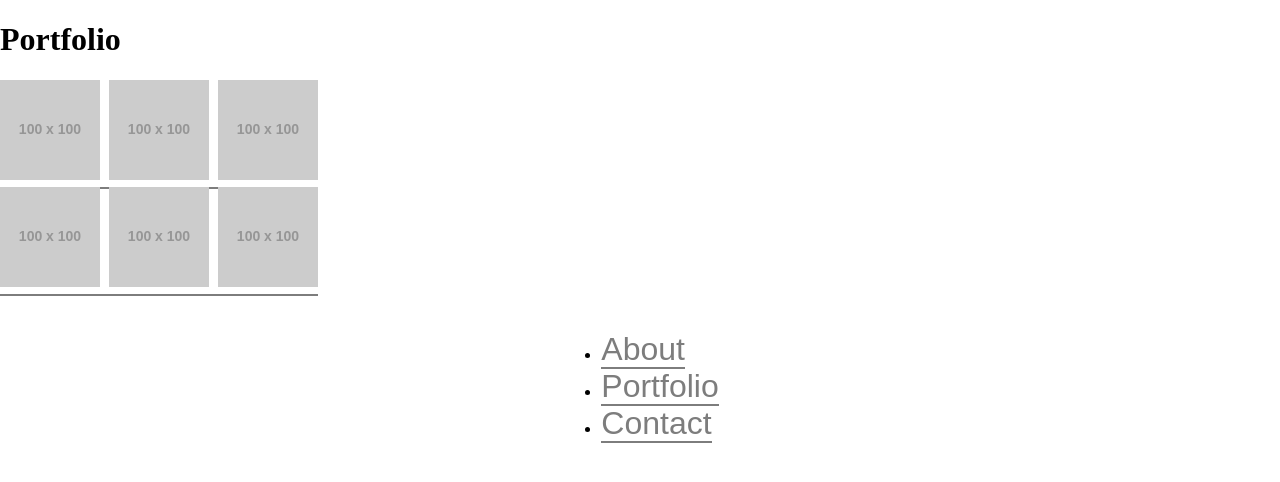
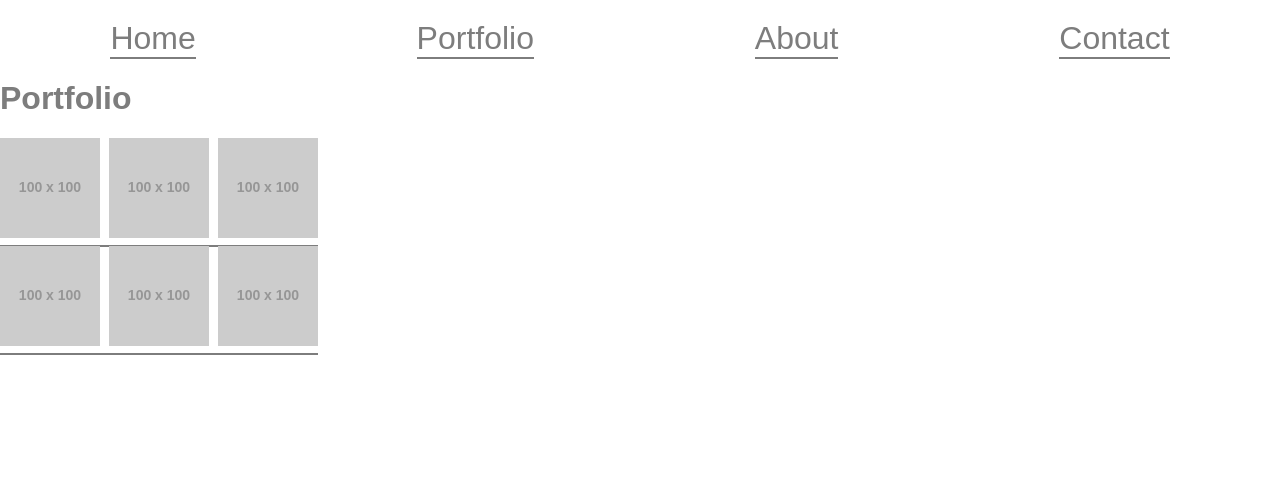
Before and after one commit to brendantchan/brendantchan.github.io, a plain HTML site: page portfolio/index.html in a window 1280 px wide. Drawn offline with nearby package versions, Linux system fonts and the light colour scheme; files that its build step writes are made by us from their sources; placeholder pictures from the web are drawn by us; files whose address does not match are found by name.

Commit message:
fixed portfolio nav

```diff
--- a/css/styles.css
+++ b/css/styles.css
@@ -87,3 +87,8 @@ a {
 
 
 /* Portfolio Styling */
+
+.portfoliotitle {
+  color: #7d7d7d;
+  font-family: 'Montserrat', sans-serif;
+}
--- a/portfolio/index.html
+++ b/portfolio/index.html
@@ -24,13 +24,20 @@
     <link rel="stylesheet" href="/css/lightgallery.min.css">
     <link rel="stylesheet" href="/css/lg-transitions.min.css">
 <!-- My Awesome Styling -->
-    <link rel="stylesheet" href="css/styles.css">
+    <link rel="stylesheet" href="../css/styles.css">
 
 </head>
 
 <body>
 
-    <h1>Portfolio</h1>
+        <nav>
+            <a href ="../index.html">Home</a>
+            <a href ="index.html">Portfolio</a>
+            <a href ="../about.html">About</a>
+            <a href ="../contact.html">Contact</a>
+        </nav>
+
+    <h1 class="portfoliotitle">Portfolio</h1>
 
     <div class="gallery-1">
 
@@ -64,13 +71,7 @@
 
     </div>
 
-    <nav>
-        <ul>
-            <li><a href ="../about.html">About</a></li>
-            <li><a href ="../index.html">Portfolio</a></li>
-            <li><a href ="../contact.html">Contact</a></li>
-        </ul>
-    </nav>
+
 
     <!-- jQuery Library via CDN -->
     <script src="https://cdnjs.cloudflare.com/ajax/libs/jquery/3.3.1/jquery.min.js"></script>
```
